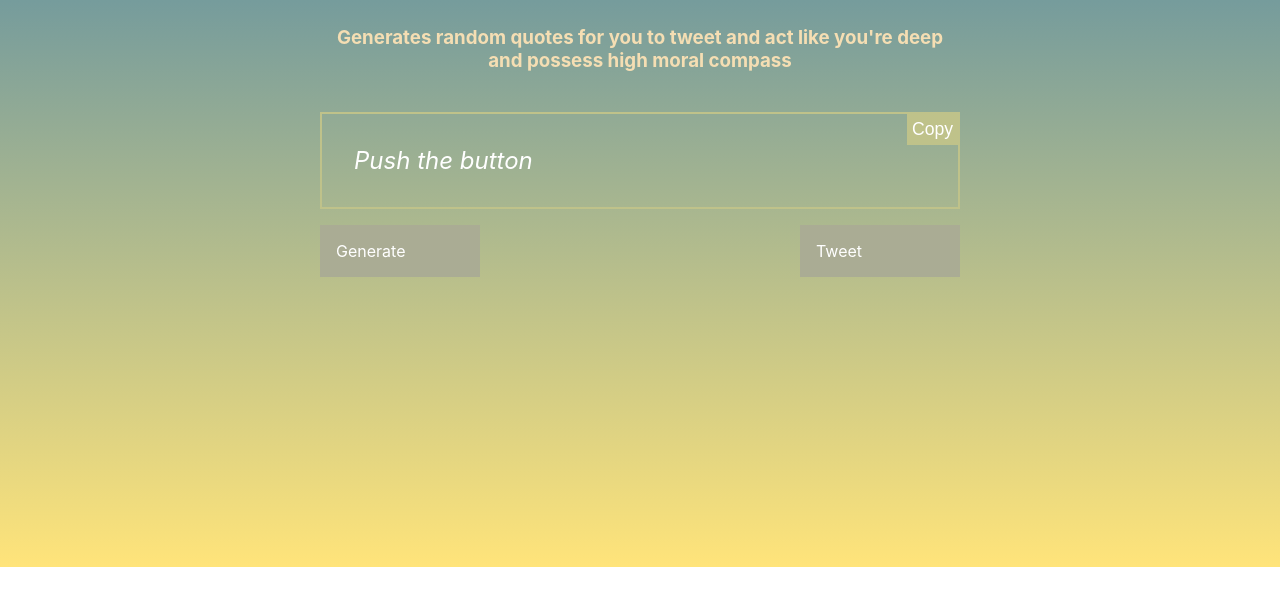
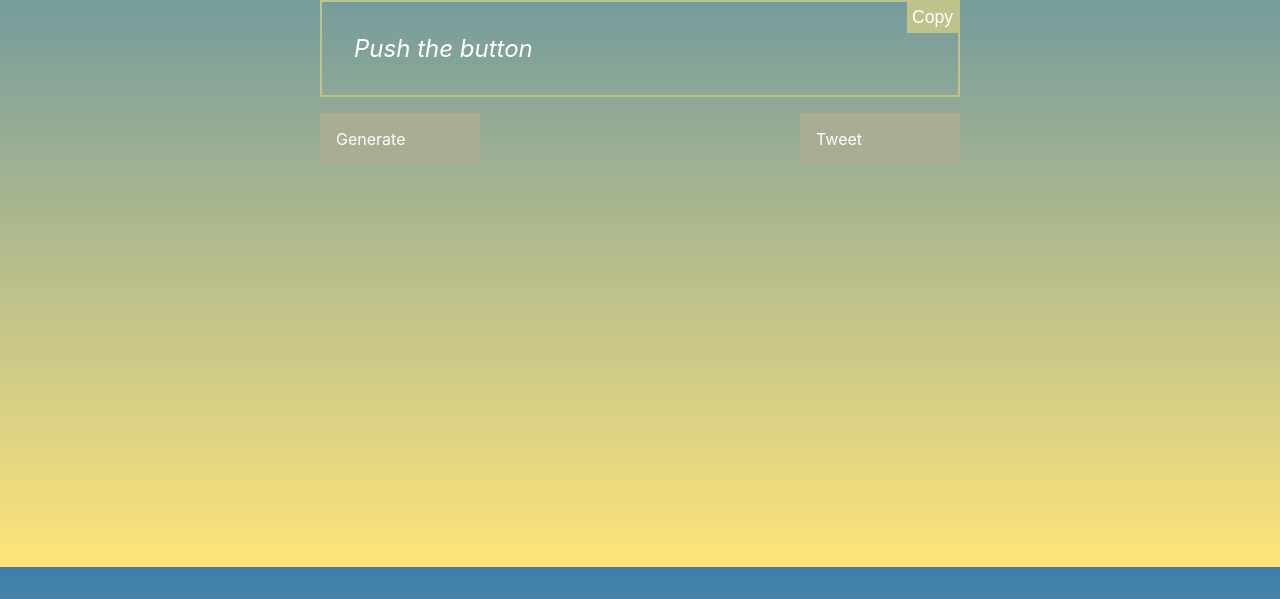
Before and after one commit to optimusam/quote-gen, a plain HTML site: page index.html in a window 1280 px wide. Shown: the part 233-832 px from the top of the page. Before the commit the page ends 800 px from the top, so only its background shows below. Drawn offline with Linux system fonts and the light colour scheme.

Commit message:
reduced margin-top of container

```diff
--- a/style.css
+++ b/style.css
@@ -1,3 +1,6 @@
+html{
+    height: 100%;
+}
 body {
     font-size: 16px;
     background: #3D7EAA;  /* fallback for old browsers */
@@ -16,11 +19,11 @@ body {
     position: relative;
     margin: 0 auto;
     width: 50vw;
-    margin-top: 20vh;
+    top: 2vh;
 }
 h1,h3 {
     margin-bottom: 5vh;
-    color: wheat;
+    color: rgb(238, 227, 206);
     text-align: center
 }
 h1 {
```
